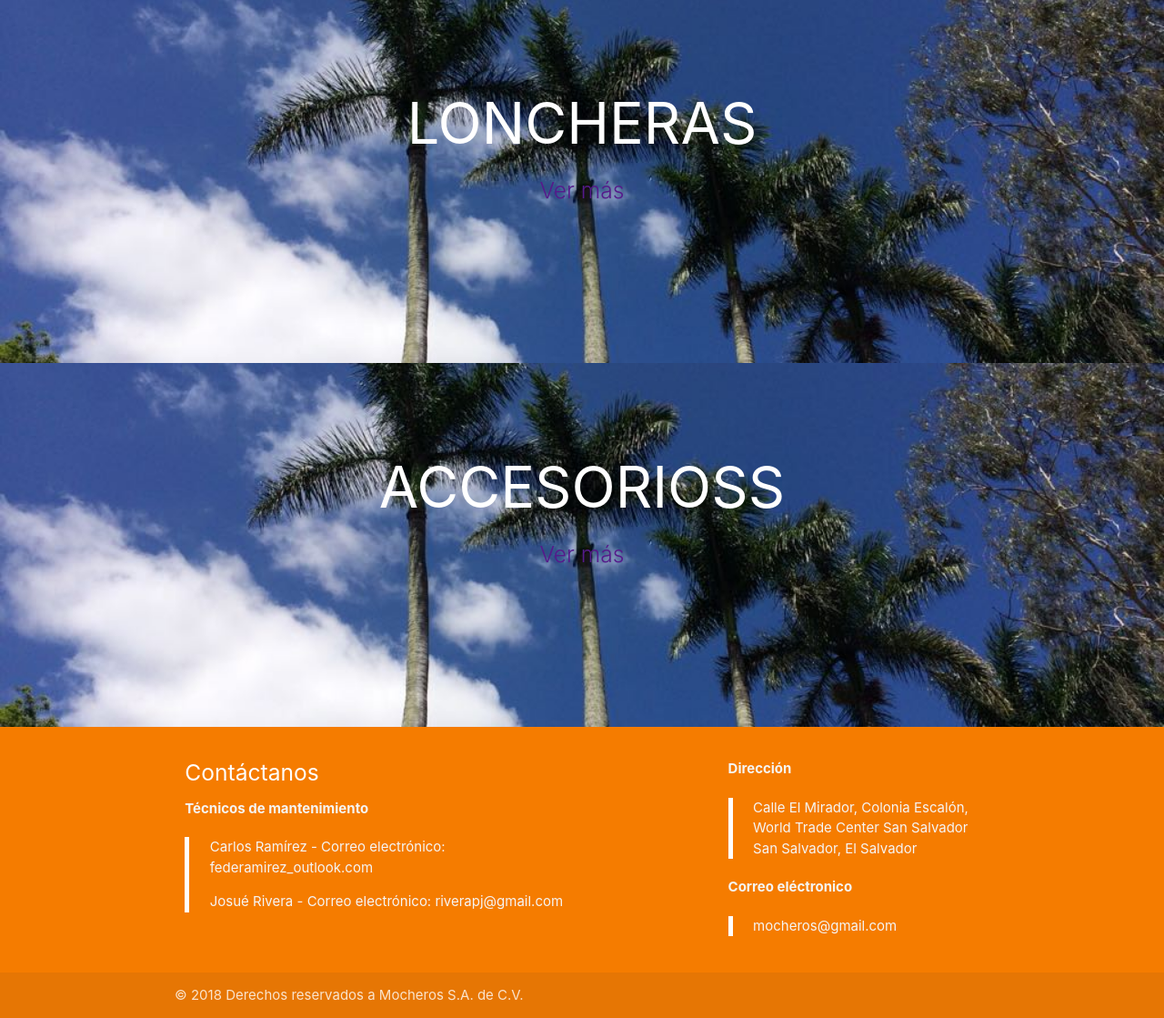
After one commit to Riverapjj/MocherosOnline, a PHP site: page /inicio.php in a window 1280 px wide. The commit adds this page. Shown: the part 979-2098 px from the top of the page at 91% size. Run offline with PHP 8.4, Linux system fonts and the light colour scheme; style sheets or scripts are compiled from the project's sources.

Commit message:
footer y header

```diff
--- a/mocheros/app/view/footer.php
+++ b/mocheros/app/view/footer.php
@@ -1,5 +1,5 @@
           <!--Estructura del footer-->
-           <footer class="page-footer cyan darken-2">
+           <footer class="page-footer orange darken-2">
            <div class="container">
             <div class="row">
                 <div class="col l6 s12">
@@ -26,12 +26,7 @@
                   <div class="container">
                     © 2018 Derechos reservados a Mocheros S.A. de C.V.
                   </div>
-                  <div class="container">
-                      <a class="grey-text text-lighten-4 right" href="https://www.facebook.com"><i class="material-icons">language</i> Facebook&nbsp;&nbsp;&nbsp;</a>
-                      <a class="grey-text text-lighten-4 right" href="https://www.twitter.com"><i class="material-icons">favorite</i> Twitter&nbsp;&nbsp;&nbsp;</a>
-                      <a class="grey-text text-lighten-4 right" href="https://www.instagram.com"><i class="material-icons">photo_camera</i> Instagram&nbsp;&nbsp;&nbsp;</a>
-                      <a class="grey-text text-lighten-4 right" href="https://www.plus.google.com"><i class="material-icons">add</i> Google+&nbsp;&nbsp;&nbsp;</a>
-                  </div>
+
                 </div>
               </footer>
                 <!--Import jQuery before materialize.js-->
--- a/mocheros/app/view/header.php
+++ b/mocheros/app/view/header.php
@@ -2,7 +2,7 @@
     <div class="header">
         <div class="row">
             <div class="col col-sm-12 col-lg-12 orange darken-2">
-                <img class="col col-sm-3" src="../../resources/img/marca-mochilas.jpg">
+                <img class="responsive-img" src="../resources/img/mocheros.jpg">
                 <h1 class="blue-text text-darken-4"> Mocheros </h1>
                 <h4 class="yellow-text text-accent-2"> Tus compañeros en tus aventuras </h4>
             </div>
--- /dev/null
+++ b/mocheros/public/inicio.php
@@ -0,0 +1,124 @@
+<!DOCTYPE html>
+<html lang="en">
+<head>
+    <?php
+    require('../app/view/head.php');
+    ?>
+    <title>Document</title>
+</head>
+<body>
+    <header>
+        <?php
+        require('../app/view/header.php');
+        ?>
+    </header>
+    <nav>
+        <?php
+        require('../app/view/navbar_public.php');
+        ?>
+    </nav>
+    <div class="slider">
+        <ul class="slides">
+            <li>
+                <img src="../resources/img/banner-mochilas3.jpg"> <!-- random image -->
+                <div class="caption center-align">
+                    <h1 class="indigo-text text-darken-4">MOCHILAS</h1>
+                    <h5 class="orange-text text-darken-3"><a href="">Ver más</a></h5>
+                </div>
+            </li>
+            <li>
+                <img src="../resources/img/banner-mochilas2.jpg"> <!-- random image -->
+                <div class="caption left-align">
+                    <h3 class="indigo-text text-darken-4">¡Bienvenido a Mocheros!</h3>
+                    <h5 class="orange-text text-darken-3">Somos tus compañeros en tus aventuras del día a día</h5>
+                    <a href="" class="orange-text text-darken-3">Haz click aquí para ver nuestras mochilas</a>
+                </div>
+            </li>
+            <li>
+                <img src="../resources/img/banner-mochilas.jpg"> <!-- random image -->
+                <div class="caption left-align">
+                    <h3 class="indigo-text text-darken-4">Febrero, el mes de la amistad</h3>
+                    <h5 class="orange-text text-darken-3">¡Regala alguno de nuestros productos para tus seres queridos!</h5>
+                </div>
+            </li>
+            <li>
+                <img src="../resources/img/mochilas-3.jpg"> <!-- random image -->
+                <div class="caption center-align">
+                    <h3 class="indigo-text text-darken-4">Las mejores mochilas a tu alcance</h3>
+                </div>
+            </li>
+        </ul>
+    </div>
+
+    <div class="slider">
+        <ul class="slides">
+            <li>
+                <img src="../resources/img/palmeras.jpg"> <!-- random image -->
+                <div class="caption center-align">
+                    <h1>LONCHERAS</h1>
+                    <h5 class="light grey-text text-lighten-3"><a href="">Ver más</a></h5>
+                </div>
+            </li>
+            <li>
+                <img src="../resources/img/palmeras.jpg"> <!-- random image -->
+                <div class="caption left-align">
+                    <h3>Left Aligned Caption</h3>
+                    <h5 class="light grey-text text-lighten-3">Here's our small slogan.</h5>
+                </div>
+            </li>
+            <li>
+                <img src="../resources/img/palmeras.jpg"> <!-- random image -->
+                <div class="caption right-align">
+                    <h3>Right Aligned Caption</h3>
+                    <h5 class="light grey-text text-lighten-3">Here's our small slogan.</h5>
+                </div>
+            </li>
+            <li>
+                <img src="../resources/img/palmeras.jpg"> <!-- random image -->
+                <div class="caption center-align">
+                    <h3>This is our big Tagline!</h3>
+                    <h5 class="light grey-text text-lighten-3">Here's our small slogan.</h5>
+                </div>
+            </li>
+        </ul>
+    </div>
+
+    <div class="slider">
+        <ul class="slides">
+            <li>
+                <img src="../resources/img/palmeras.jpg"> <!-- random image -->
+                <div class="caption center-align">
+                    <h1>ACCESORIOSS</h1>
+                    <h5 class="light grey-text text-lighten-3"><a href="">Ver más</a></h5>
+                </div>
+            </li>
+            <li>
+                <img src="../resources/img/palmeras.jpg"> <!-- random image -->
+                <div class="caption left-align">
+                    <h3>Left Aligned Caption</h3>
+                    <h5 class="light grey-text text-lighten-3">Here's our small slogan.</h5>
+                </div>
+            </li>
+            <li>
+                <img src="../resources/img/palmeras.jpg"> <!-- random image -->
+                <div class="caption right-align">
+                    <h3>Right Aligned Caption</h3>
+                    <h5 class="light grey-text text-lighten-3">Here's our small slogan.</h5>
+                </div>
+            </li>
+            <li>
+                <img src="../resources/img/palmeras.jpg"> <!-- random image -->
+                <div class="caption center-align">
+                    <h3>This is our big Tagline!</h3>
+                    <h5 class="light grey-text text-lighten-3">Here's our small slogan.</h5>
+                </div>
+            </li>
+        </ul>
+    </div>
+    <footer>
+        <?php
+        require('../app/view/footer.php');
+        ?>
+    </footer>
+</body>
+</html>
```
